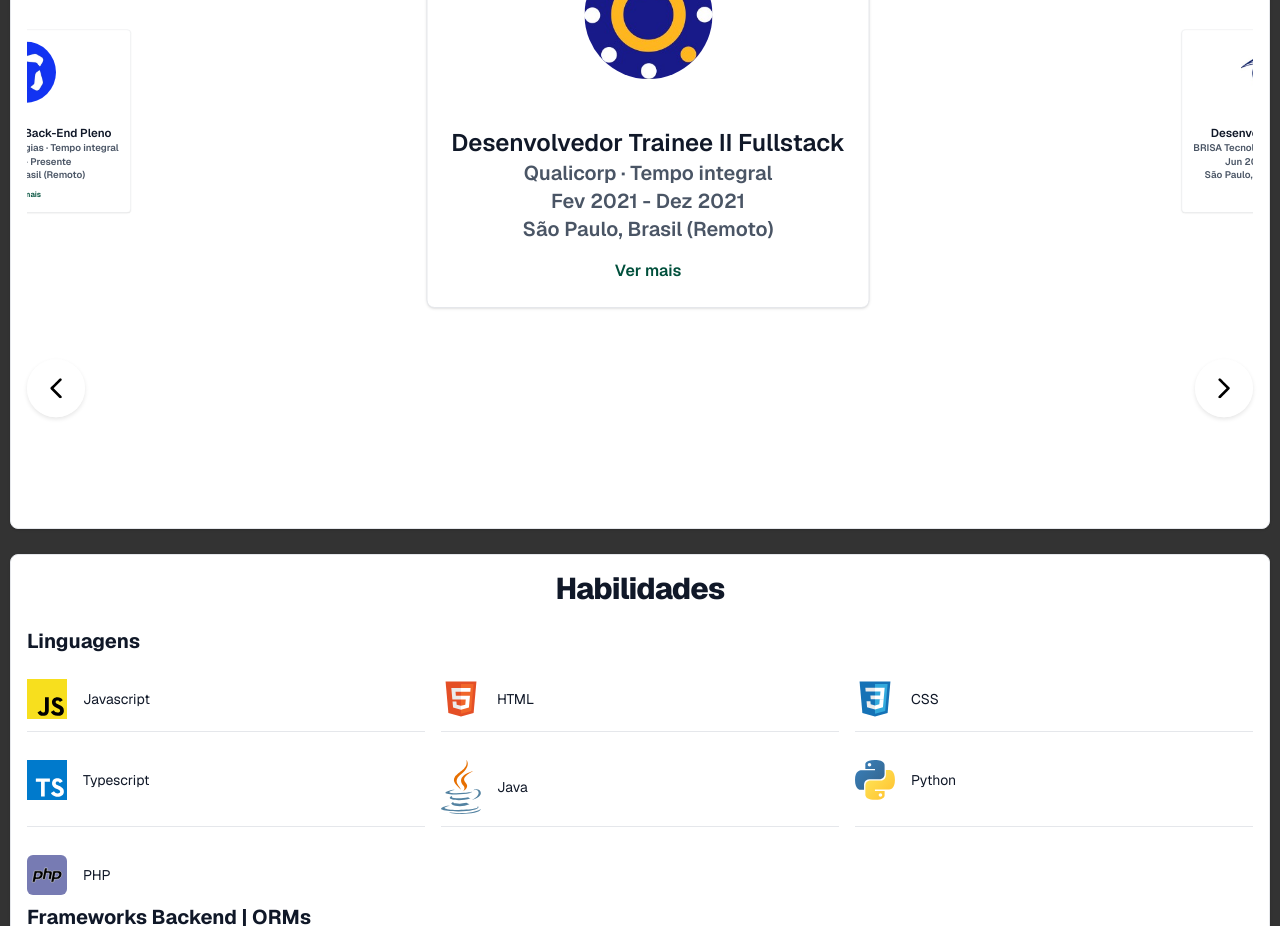
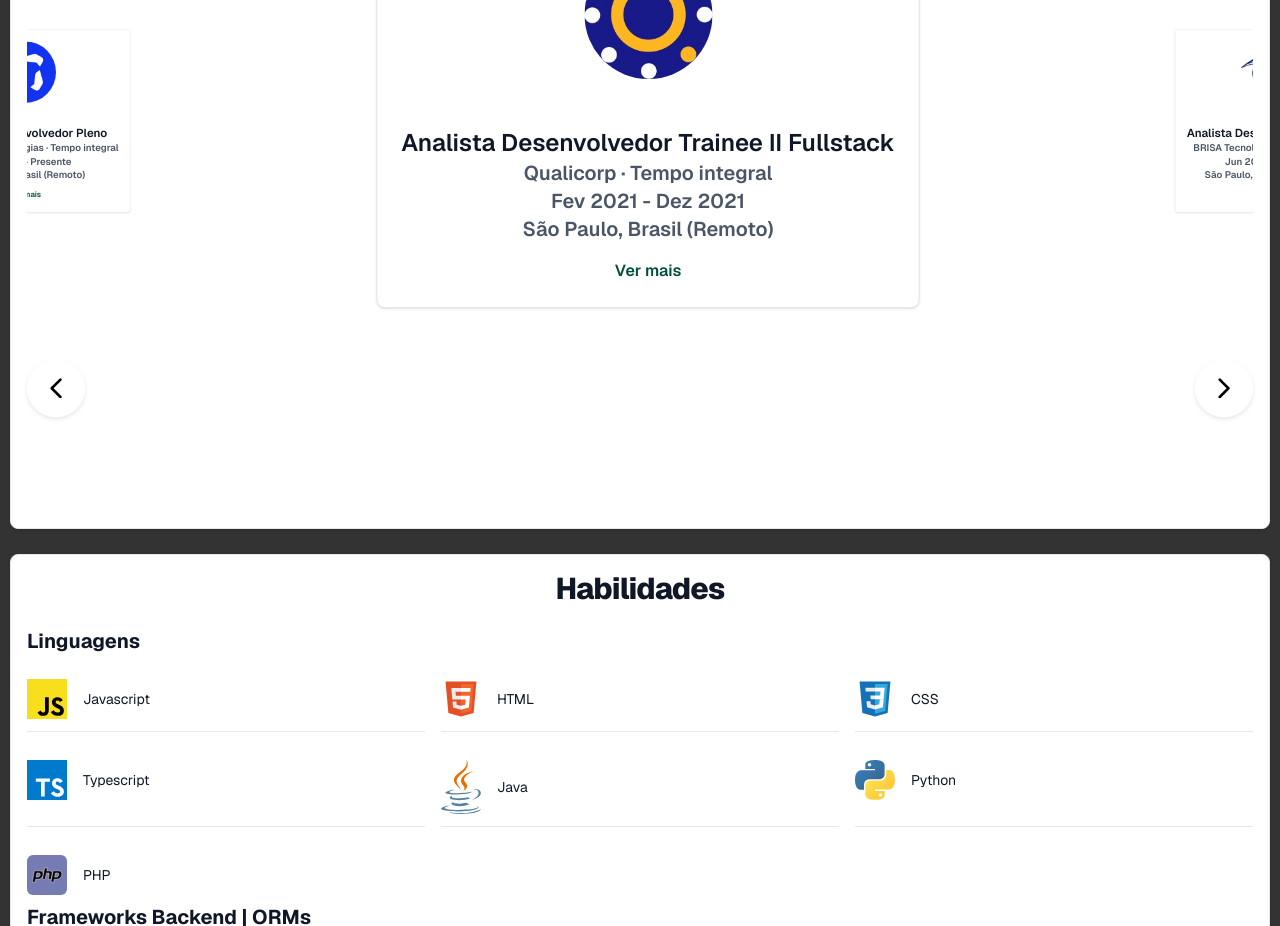
Before and after one commit to gustavoMoura10/portifolio, a Next.js app: page / in a window 1280 px wide. Shown: the part 2760-3686 px from the top of the page. Built offline with nearby package versions, Linux system fonts and the light colour scheme; no server answers.

Commit message:
feat: Atualização de experiência e currículo

```diff
--- a/src/components/Experience/index.tsx
+++ b/src/components/Experience/index.tsx
@@ -13,7 +13,7 @@ export default function Experience() {
         {
             imageSrc: "/experiences/superlogica.jpeg",
             imageAlt: "Superlogica",
-            functionJob: "Desenvolvedor Back-End Pleno",
+            functionJob: "Analista Desenvolvedor Pleno",
             enterprise: "Superlógica Tecnologias",
             schedule: "Tempo integral",
             from: "Dez 2021",
@@ -21,14 +21,16 @@ export default function Experience() {
             place: "São Paulo, Brasil",
             typeJob: "Remoto",
             descritiption: `
-                Gerenciamento de banco de dados e desenvolvimento de automações para integração de dados de serviços de terceiros no sistema. Além disso, implementei funcionalidades no sistema que permitiram aos próprios usuários realizar a implantação desses dados de forma autônoma, reduzindo a dependência de suporte técnico e otimizando o fluxo operacional. Também foi implementada soluções de IA para análise de padrões de sistemas terceiros, mapeando automaticamente esses dados ao nosso padrão e aprimorando a eficiência da integração.
+                Gerenciei bancos de dados e desenvolvi automações para integração de dados de serviços de terceiros, utilizando Node.js (JavaScript, TypeScript) e Python para extrair informações em XML, SQL, Excel e JSON, adaptando-as a um formato padronizado. Para otimizar a importação, implementei um fluxo baseado em AWS (EC2, Lambdas e SQS), permitindo processamento em lote e execuções paralelas, garantindo eficiência e evitando gargalos no banco de dados. No front-end, utilizei Angular para criar interfaces intuitivas que facilitam a visualização e o gerenciamento dos formatos de importação.
+
+                Além disso, implementei soluções de IA para analisar e mapear automaticamente padrões nos dados externos, ajustando-os ao modelo interno para garantir consistência e eficiência na integração. Para suporte aos consultores, utilizei SGBDs (DBeaver), permitindo fluxos ágeis de atualização, inserção, deleção e consulta de dados. Com atalhos internos, foi possível realizar operações em massa sem a necessidade de escrever queries complexas manualmente, tornando o processo mais rápido e seguro. Essas soluções reduziram a necessidade de suporte técnico, otimizaram o fluxo operacional e aprimoraram a escalabilidade do sistema.
             `,
             slug: 'superlogica'
         },
         {
             imageSrc: "/experiences/qualicorp.jpeg",
             imageAlt: "Qualicorp",
-            functionJob: "Desenvolvedor Trainee II Fullstack",
+            functionJob: "Analista Desenvolvedor Trainee II Fullstack",
             enterprise: "Qualicorp",
             schedule: "Tempo integral",
             from: "Fev 2021",
@@ -36,14 +38,16 @@ export default function Experience() {
             place: "São Paulo, Brasil",
             typeJob: "Remoto",
             descritiption: `
-                Atuação no desenvolvimento full-stack com foco em Node.js e Vue.js, incluindo a criação de telas de serviços para o gerenciamento de planos de saúde, com interface intuitiva e funcional. No backend, desenvolvi microserviços utilizando Node.js, otimizando processos internos e garantindo a escalabilidade e a integração eficiente entre diferentes módulos do sistema.
+                Atuei como Analista Desenvolvedor Trainee II Fullstack em um projeto terceirizado para a Qualicorp, focado no desenvolvimento de soluções para o gerenciamento de planos de saúde. Utilizei Vue.js para criar dashboards interativos, permitindo a visualização de contratos, histórico de atualizações da ANS, uso do plano em diferentes períodos e funcionalidades administrativas, como atualização de cadastros, disparo de mensagens e gestão de dados.
+
+                No backend, desenvolvi microserviços em Node.js, estruturando APIs que gerenciavam fluxos específicos do sistema, garantindo escalabilidade e integração eficiente entre módulos. Para armazenar e gerenciar as relações entre os dados, utilizei Neo4J, permitindo atualizações massivas e otimização na gestão das informações dos planos de saúde.
             `,
             slug: 'qualicorp'
         },
         {
             imageSrc: "/experiences/brisa.jpeg",
             imageAlt: "Brisa",
-            functionJob: "Desenvolvedor Júnior",
+            functionJob: "Analista Desenvolvedor Júnior",
             enterprise: "BRISA Tecnologia",
             schedule: "Tempo integral",
             from: "Jun 2019",
@@ -51,7 +55,11 @@ export default function Experience() {
             place: "São Paulo, Brasil",
             typeJob: "Presencial",
             descritiption: `
-                Atuação no desenvolvimento de softwares geral para prestação de serviço a terceiros. Desenvolvimento tanto full-stack de frontend e backend utilizando as mais recentes técnologias do mercado como Node.js, Java Spring Boot, Angular, Vue.js, React, React Native entre outras. Também atuei na automação de serviços para o ramo de hotelaria nos Estados Unidos, para disparo de email, web scraping e gerenciamento de sistemas internos.
+                Atuei como Analista Desenvolvedor Júnior em uma Fábrica de Software que prestava serviços a terceiros, desenvolvendo soluções full-stack para diferentes setores. Utilizei Node.js, Java Spring Boot, Angular, Vue.js, React e React Native para criar sistemas personalizados, além de automações para otimizar operações administrativas.
+
+                No setor de hotelaria, implementei Angular para boilerplates de templates, Vue.js para telas administrativas e Java Spring Boot para APIs de gerenciamento de imóveis. Utilizei Node.js e Express para disparo massivo de e-mails e Selenium e Puppeteer para automações em ERPs e CRMs. Desenvolvi interfaces interativas em React para totens de check-in e aplicativos mobile em React Native para check-in remoto dos clientes.
+
+                No setor de shopping centers, desenvolvi dashboards em React para monitoramento de fluxo de pessoas via câmeras com IA. Criei APIs em Node.js com Express para exibir esses dados e utilizei MongoDB para armazenamento e formatação das informações. Para gerenciar o grande volume de dados captados, implementei um fluxo baseado em AWS (SQS, Lambda), garantindo eficiência no processamento e integração
             `,
             slug: 'brisa'
         }
```
Also changed, not shown: 2 other files (tests, documents, lock files or other folders).
